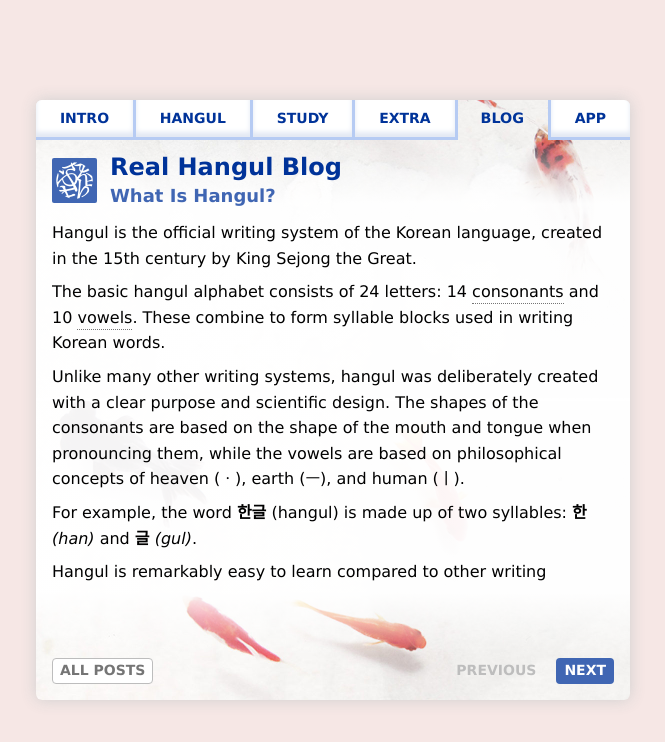
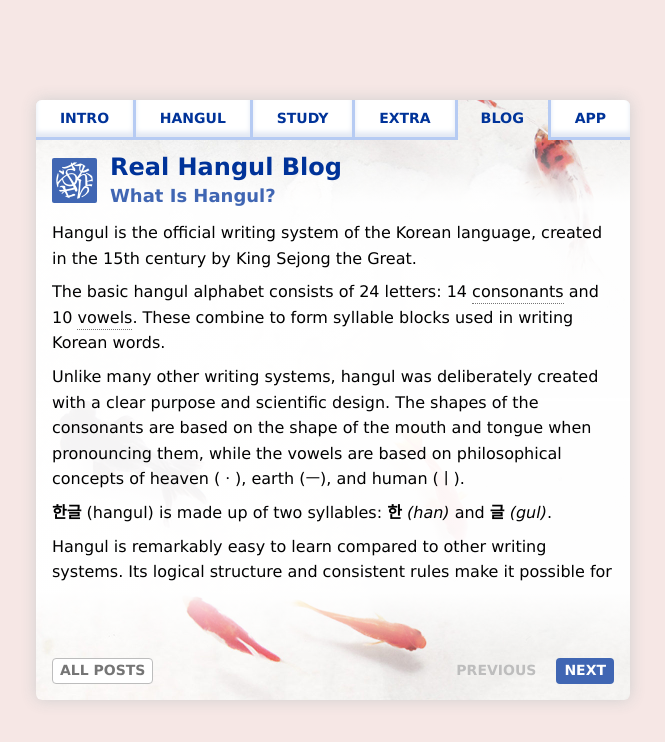
Before and after one commit to bryndyment/realhangul, a Next.js app: page /blog/what-is-hangul in a window 1280 px wide. Shown: the top 742 px of the page, without its empty margins (307-972 px from the left). Built offline with nearby package versions, Linux system fonts and the light colour scheme.

Commit message:
Blogs and app changes

```diff
--- a/comp/pages/blog/whatIsHangul.tsx
+++ b/comp/pages/blog/whatIsHangul.tsx
@@ -41,8 +41,6 @@ export const WhatIsHangul: FC = () => (
         </Typography>
 
         <Typography>
-          <>For example, the word </>
-
           <Strong>한글</Strong>
 
           <> (hangul) is made up of two syllables: </>
```
